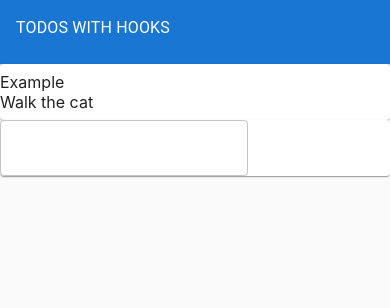
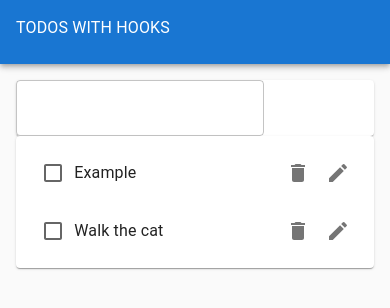
Before and after one commit to DavidML89/React-Udemy, a React (Create React App) app in the folder 26-hooks-app/todo-app-hooks/: page / in a window 390 px wide. Shown: the top 308 px of the page. Built offline with nearby package versions, Linux system fonts and the light colour scheme.

Commit message:
TodoItem component added. App responsive with Grid added

```diff
--- a/26-hooks-app/todo-app-hooks/package.json
+++ b/26-hooks-app/todo-app-hooks/package.json
@@ -5,6 +5,7 @@
   "dependencies": {
     "@emotion/react": "^11.9.0",
     "@emotion/styled": "^11.8.1",
+    "@mui/icons-material": "^5.8.0",
     "@mui/material": "^5.8.1",
     "@testing-library/jest-dom": "^5.14.1",
     "@testing-library/react": "^13.0.0",
--- a/26-hooks-app/todo-app-hooks/src/TodoApp.js
+++ b/26-hooks-app/todo-app-hooks/src/TodoApp.js
@@ -6,6 +6,7 @@ import Paper from "@mui/material/Paper";
 import AppBar from "@mui/material/AppBar";
 import Toolbar from "@mui/material/Toolbar";
 import Grid from "@mui/material/Grid";
+import { Grid3x3 } from '@mui/icons-material';
 
 function TodoApp() {
   const initialTodos = [
@@ -31,8 +32,12 @@ function TodoApp() {
           <Typography color='inherit'>TODOS WITH HOOKS</Typography>
         </Toolbar>
       </AppBar>
-      <TodoList todos={todos} />
-      <TodoForm addTodo={addTodo} />
+      <Grid container justifyContent="center" style={{ marginTop: "1rem" }}>
+        <Grid item xs={11} md={8} lg={4}>
+          <TodoForm addTodo={addTodo} />
+          <TodoList todos={todos} />
+        </Grid>
+      </Grid>
     </Paper>
   );
 }
--- /dev/null
+++ b/26-hooks-app/todo-app-hooks/src/TodoItem.js
@@ -0,0 +1,22 @@
+import { Checkbox, ListItem, ListItemText, IconButton, Button, ListItemSecondaryAction } from "@mui/material";
+import DeleteIcon from '@mui/icons-material/Delete';
+import EditIcon from '@mui/icons-material/Edit';
+import React from "react";
+export default function TodoItem({ task, completed }) {
+  return (
+    <ListItem>
+      <Checkbox checked={completed} />
+      <ListItemText>
+        {task}
+      </ListItemText>
+      <ListItemSecondaryAction>
+        <IconButton aria-label="delete">
+          <DeleteIcon />
+        </IconButton>
+        <IconButton aria-label="edit">
+          <EditIcon />
+        </IconButton>
+      </ListItemSecondaryAction>
+    </ListItem>
+  );
+};
--- a/26-hooks-app/todo-app-hooks/src/TodoList.js
+++ b/26-hooks-app/todo-app-hooks/src/TodoList.js
@@ -1,4 +1,5 @@
 import React from 'react';
+import TodoItem from './TodoItem';
 import Paper from "@mui/material/Paper";
 import List from "@mui/material/List";
 import Divider from "@mui/material/Divider";
@@ -8,7 +9,11 @@ export default function TodoList(props) {
     <Paper>
       <List>
         {props.todos.map(todo => (
-          <li>{todo.task}</li>
+          <TodoItem
+            task={todo.task}
+            completed={todo.completed}
+            key={todo.id}
+          />
         ))}
       </List>
     </Paper>
```
Also changed, not shown: 1 other file (tests, documents, lock files or other folders).
